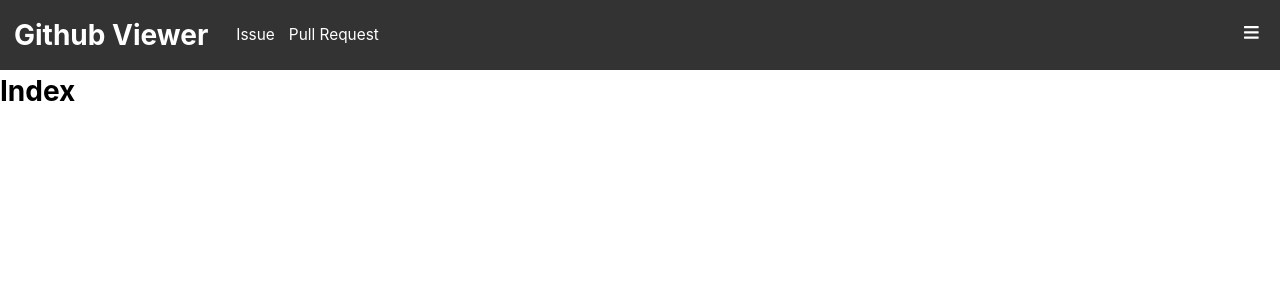
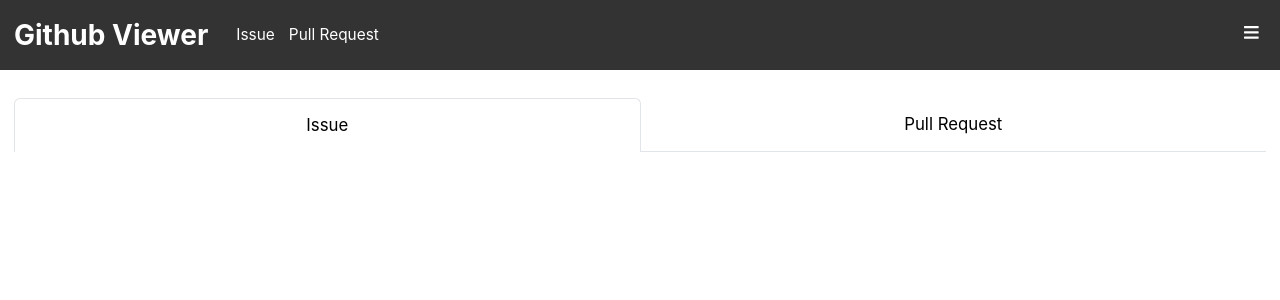
Before and after one commit to yukiyohure/redux-github-viewer, a React (Create React App) app: page / in a window 1280 px wide. Shown: the top 300 px of the page. Built offline with nearby package versions, Linux system fonts and the light colour scheme.

Commit message:
add tab header

```diff
--- a/src/components/organisms/DropdownMenu.js
+++ b/src/components/organisms/DropdownMenu.js
@@ -1,7 +1,8 @@
 import React from 'react';
 import styled from 'styled-components';
-import { FontAwesomeIcon } from '@fortawesome/react-fontawesome';
-import { faBars } from '@fortawesome/free-solid-svg-icons';
+import { FontAwesomeIcon } from '@fortawesome/react-fontawesome'; // font-awesomeを使用するためのコンポーネント
+import { faBars } from '@fortawesome/free-solid-svg-icons'; // 実際に使用するアイコンを指定するコンポーネント
+import { colors } from '../../variables';
 
 const Container = styled.div`
   padding: .5rem;
@@ -10,7 +11,7 @@
 
 const MenuIcon = styled(FontAwesomeIcon)`
   cursor: pointer;
-  color: white;
+  color: ${colors.white}};
 `;
 
 const DropdownMenu = () => {
--- /dev/null
+++ b/src/components/organisms/TabHeader.js
@@ -0,0 +1,47 @@
+import React from 'react';
+import styled from 'styled-components';
+import { colors } from '../../variables';
+import PropTypes from 'prop-types';
+
+const TabList = styled.ul`
+  display: flex;
+`;
+
+
+const Tab = styled.li`
+    width: 100%;
+    text-align: center;
+    padding: 1rem;
+    cursor: pointer;
+    font-size: 1.2rem;
+    border-radius: 6px 6px 0 0;
+    /* ${isActive => isActive ? `1px solid ${colors.border}` : '' } */
+    border-top: ${({isActive}) => isActive ? `1px solid ${colors.border}` : '' };
+    border-bottom: ${({isActive}) => isActive ? '' : `1px solid ${colors.border}` };
+    border-left: ${({isActive}) => isActive ? `1px solid ${colors.border}` : '' };
+    border-right: ${({isActive}) => isActive ? `1px solid ${colors.border}` : '' };
+`;
+
+
+const TabHeader = ({selectedTab, tabs, onClick}) => {
+  return (
+    <>
+      <TabList>
+        {tabs.map(({key, label}) => {
+          const isActive = key === selectedTab;
+          return (
+            <Tab isActive={isActive} key={key} onClick={() => onClick(key)} >{label}</Tab>
+          );
+        })}
+      </TabList>
+    </>
+  );
+}
+
+TabHeader.propTypes = {
+  selectedTab: PropTypes.string,
+  tabs: PropTypes.array,
+  onClick: PropTypes.func
+}
+
+export default TabHeader;
--- /dev/null
+++ b/src/components/templates/IndexTemplate.js
@@ -0,0 +1,27 @@
+import React from 'react';
+import TabHeader from '../organisms/TabHeader';
+import PropTypes from 'prop-types';
+import styled from 'styled-components';
+
+const Container = styled.div`
+  padding: 2rem 1rem;
+  margin: 0 auto;
+`;
+
+const IndexTemplate = ({selectedTab, tabs, onClick}) => {
+  return (
+    <>
+     <Container>
+        <TabHeader tabs={tabs} selectedTab={selectedTab} onClick={onClick} />
+    </Container>
+    </>
+  );
+}
+
+IndexTemplate.propTypes = {
+  selectedTab: PropTypes.string,
+  tabs: PropTypes.array,
+  onClick: PropTypes.func
+}
+
+export default IndexTemplate;
--- a/src/pages/Index.js
+++ b/src/pages/Index.js
@@ -1,13 +1,14 @@
-import React from 'react';
-import styled from 'styled-components';
-
-const TmpIndex = styled.h1`
-  white-space: nowrap;
-`;
+import React, { useState } from 'react';
+import IndexTemplate from '../components/templates/IndexTemplate';
 
 const Index = () => {
+  const tabs = [
+    {key: 'issue', label: 'Issue'},
+    {key: 'pullRequest', label: 'Pull Request'}
+  ];
+  const [selectedTab, changeTab] = useState('issue');
   return (
-    <TmpIndex>Index</TmpIndex>
+    <IndexTemplate tabs={tabs} selectedTab={selectedTab} onClick={changeTab} />
   );
 }
 
--- a/src/variables.js
+++ b/src/variables.js
@@ -1,5 +1,6 @@
 export const colors = {
   weak: '#586069',
+  border: '#e1e4e8',
   primary: '#42c360',
   primayShadow: '#55A846',
   hoverPrimary: '28a745',
```
Also changed, not shown: 1 other file (tests, documents, lock files or other folders).
